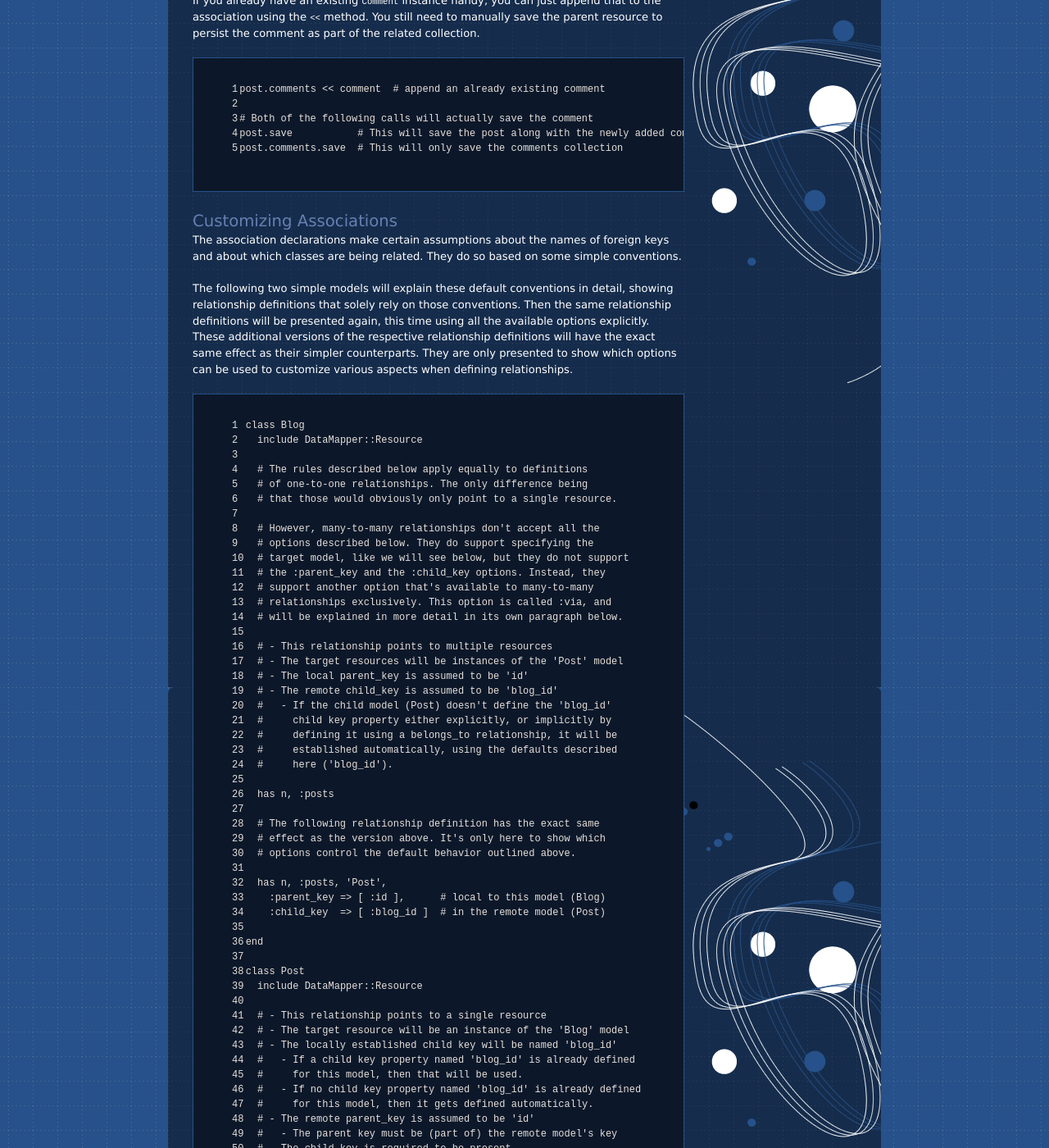
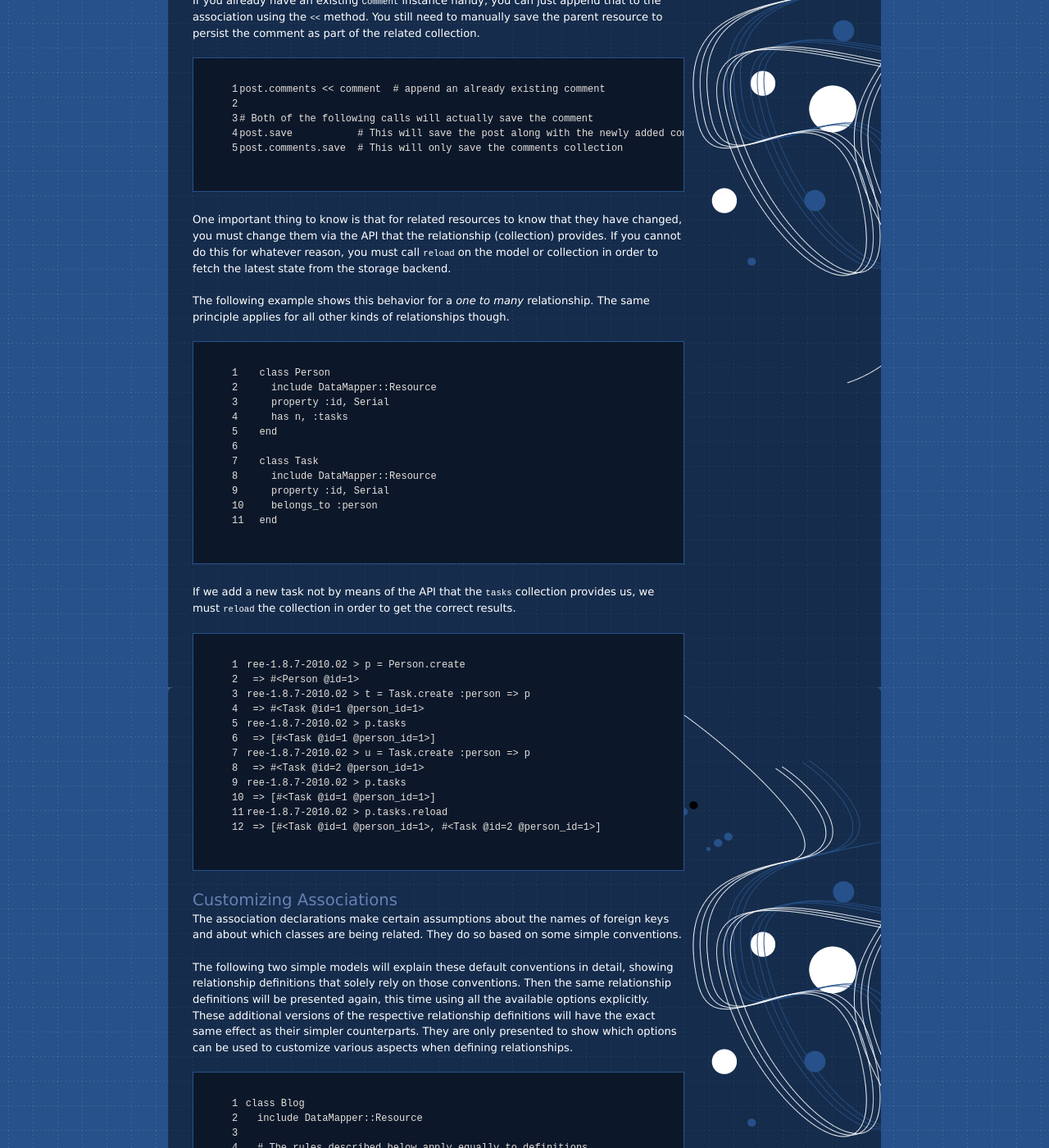
Before and after one commit to datamapper/datamapper.github.com, a Jekyll site: the page built from docs/associations.markdown, in a window 1280 px wide and 1400 px high, scrolled down 8641 px. Shown: the whole window at 82% size. Built offline with Jekyll 4.4.1, drawn with Linux system fonts in a browser that asks for light colours.

Commit message:
Explain when to use #reload on models or relationships
[#1392 state:resolved]

```diff
--- a/docs/associations.markdown
+++ b/docs/associations.markdown
@@ -484,6 +484,48 @@ post.save           # This will save the post along with the newly added comment
 post.comments.save  # This will only save the comments collection
 {% endhighlight %}
 
+One important thing to know is that for related resources to know that they have
+changed, you must change them via the API that the relationship (collection)
+provides. If you cannot do this for whatever reason, you must call `reload` on the
+model or collection in order to fetch the latest state from the storage backend.
+
+The following example shows this behavior for a _one to many_ relationship.
+The same principle applies for all other kinds of relationships though.
+
+{% highlight ruby linenos %}
+class Person
+  include DataMapper::Resource
+  property :id, Serial
+  has n, :tasks
+end
+
+class Task
+  include DataMapper::Resource
+  property :id, Serial
+  belongs_to :person
+end
+{% endhighlight %}
+
+If we add a new task not by means of the API that the `tasks` collection
+provides us, we must `reload` the collection in order to get the correct
+results.
+
+{% highlight ruby linenos %}
+ree-1.8.7-2010.02 > p = Person.create
+ => #<Person @id=1>
+ree-1.8.7-2010.02 > t = Task.create :person => p
+ => #<Task @id=1 @person_id=1>
+ree-1.8.7-2010.02 > p.tasks
+ => [#<Task @id=1 @person_id=1>]
+ree-1.8.7-2010.02 > u = Task.create :person => p
+ => #<Task @id=2 @person_id=1>
+ree-1.8.7-2010.02 > p.tasks
+ => [#<Task @id=1 @person_id=1>]
+ree-1.8.7-2010.02 > p.tasks.reload
+ => [#<Task @id=1 @person_id=1>, #<Task @id=2 @person_id=1>]
+{% endhighlight %}
+
+
 Customizing Associations
 ------------------------
 
```
